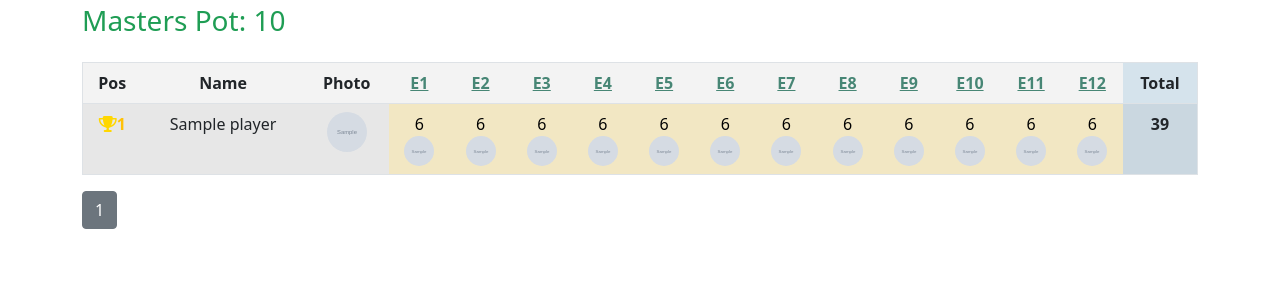
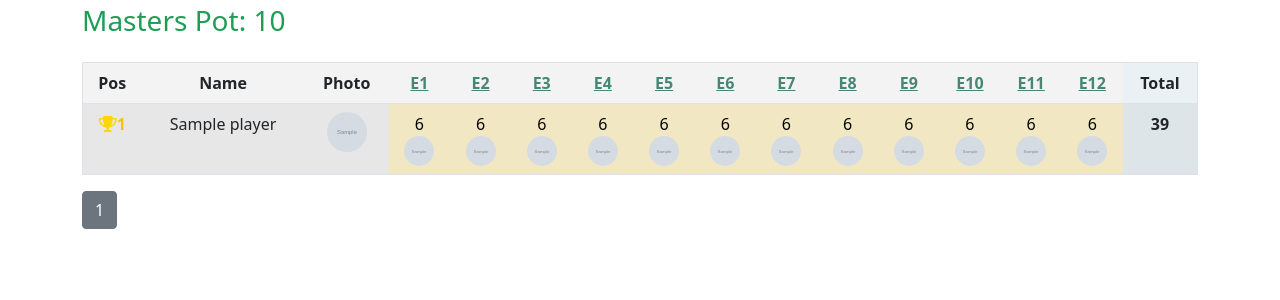
Before and after one commit to Sicret89/Poker-leaderboard, a Django app: page / in a window 1280 px wide. Shown: the part 76-376 px from the top of the page. Run offline with Django 3.2, Linux system fonts and the light colour scheme; tables that the repository leaves empty hold one stand-in row (values such as "Sample post"); grey boxes marked "Sample" are stand-in pictures; some libraries are stand-ins or nearby versions.

Commit message:
Sticky row color brighter

```diff
--- a/core/static/core/main.css
+++ b/core/static/core/main.css
@@ -108,6 +108,6 @@ body {
   .sticky-row {
     position: sticky;
     right: 0;
-    background:#d5e3ec !important;
+    background:#eaf1f5 !important;
     opacity: 1;
   }
```
